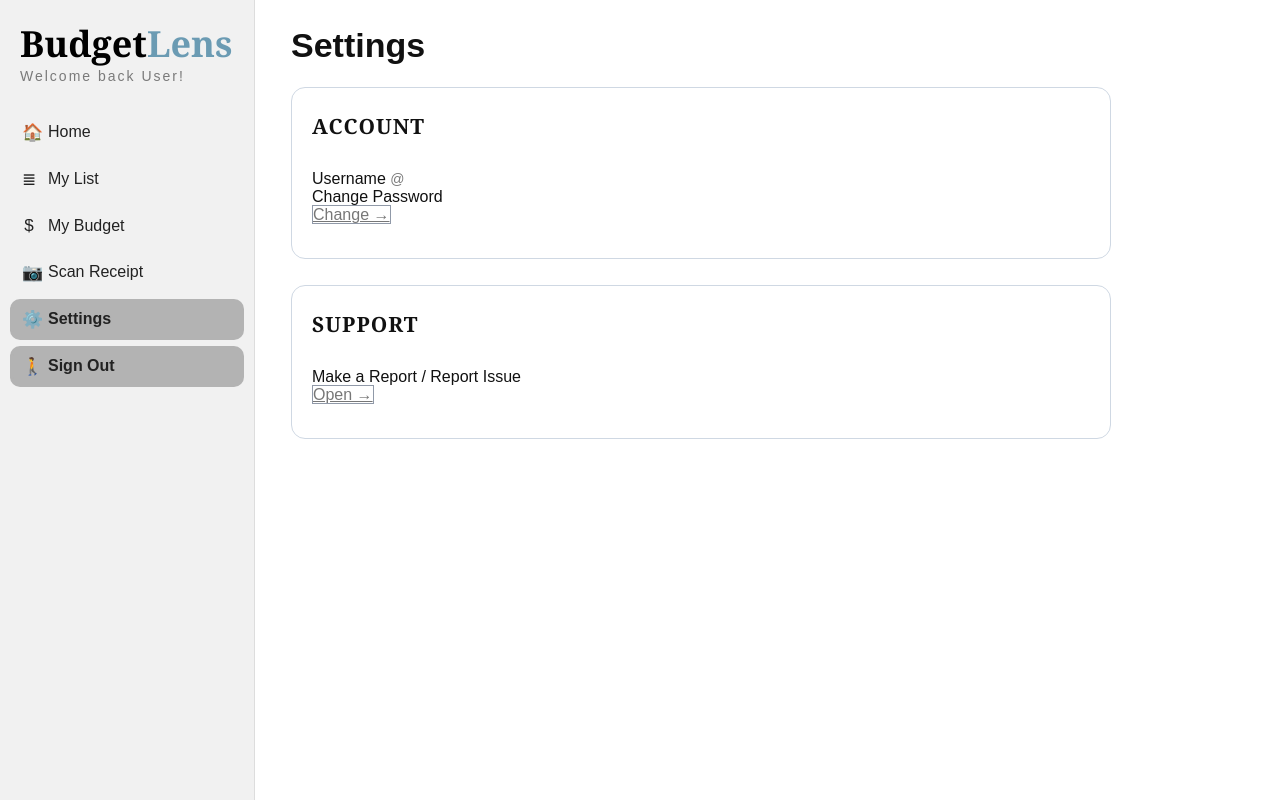
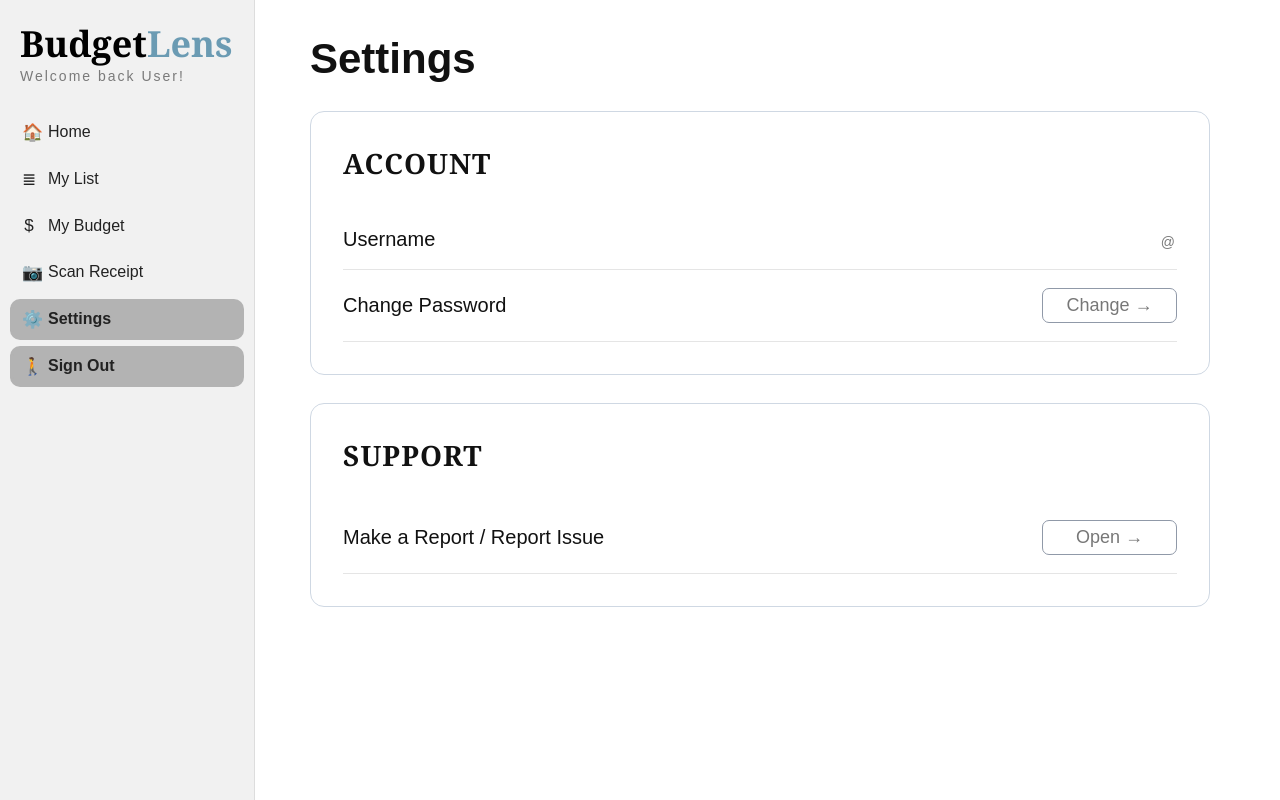
Before and after one commit to Cchristineee/BudgetLens, a PHP site: page /Settings.php in a window 1280 px wide. Run offline with PHP 8.4, Linux system fonts and the light colour scheme; data that the repository does not hold is empty.

Commit message:
adjusted settings section

```diff
--- a/Settings.css
+++ b/Settings.css
@@ -103,48 +103,61 @@ body {
 
 .main-content {
     flex: 1;
-    padding: 26px 36px;
+    padding: 35px 55px;
     background: #fff;
 }
 
 .main-content h1 {
-    font-size: 34px;
-    margin: 0 0 22px;
+    font-size: 42px;
+    margin: 0 0 28px;
 }
 
 /* Settings card ★ */
 .settings-card {
-    width: 820px;
+    width: 100%;
+    max-width: 900px;
     border: 1px solid #cfd8e3;
     border-radius: 14px;
-    padding: 24px 20px 34px;
-    margin-bottom: 26px;
+    padding: 32px;
+    margin-bottom: 28px;
     background: #fff;
 }
 
 .settings-card h2 {
-    font-family: Georgia, sans-serif;
-    font-size: 21px;
+    font-family: Georgia, serif;
+    font-size: 28px;
     letter-spacing: 1px;
-    margin: 0 0 30px;
+    margin: 0 0 28px;
 }
 
-.settings-row {
+.setting-row {
     display: flex;
-    font-size: 18px;
     align-items: center;
     justify-content: space-between;
-    padding: 18px 6px;
+    gap: 40px;
+    padding: 18px 0;
     border-bottom: 1px solid #e5e5e5;
+    font-size: 20px;
 }
 
 .settings-row:last-child {
     border-bottom: none;
 }
 
-.no-border {
+.setting-label {
+    flex: 1;
+}
+
+.setting-value {
+    min-width: 170px;
+    text-align: right;
+    letter-spacing: 1px;
+}
+
+ /* .no-border {
     border-bottom: none;
 }
+    */
 
 .username {
     letter-spacing: 2px;
@@ -152,9 +165,15 @@ body {
 
 /* Change Password ★ */
 .small-btn {
+    width: 135px;
+    padding: 6px 0;
     border: 1px solid #9099a8;
+    border-radius: 7px;
     color: #777;
     background: white;
+    text-decoration: none;
+    text-align: center;
+    font-size: 18px;
 }
 
 /* Toggle switch ★ */
```
